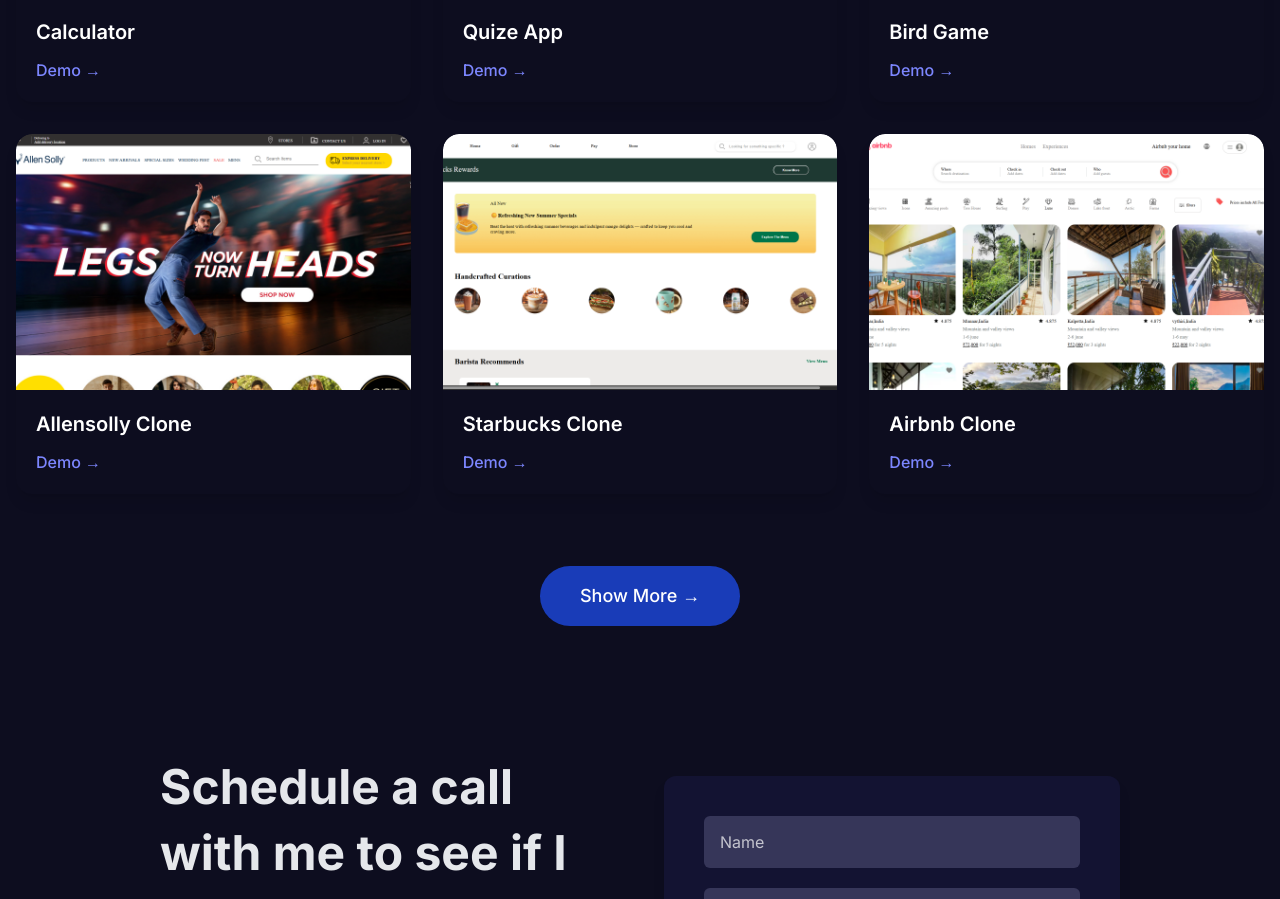
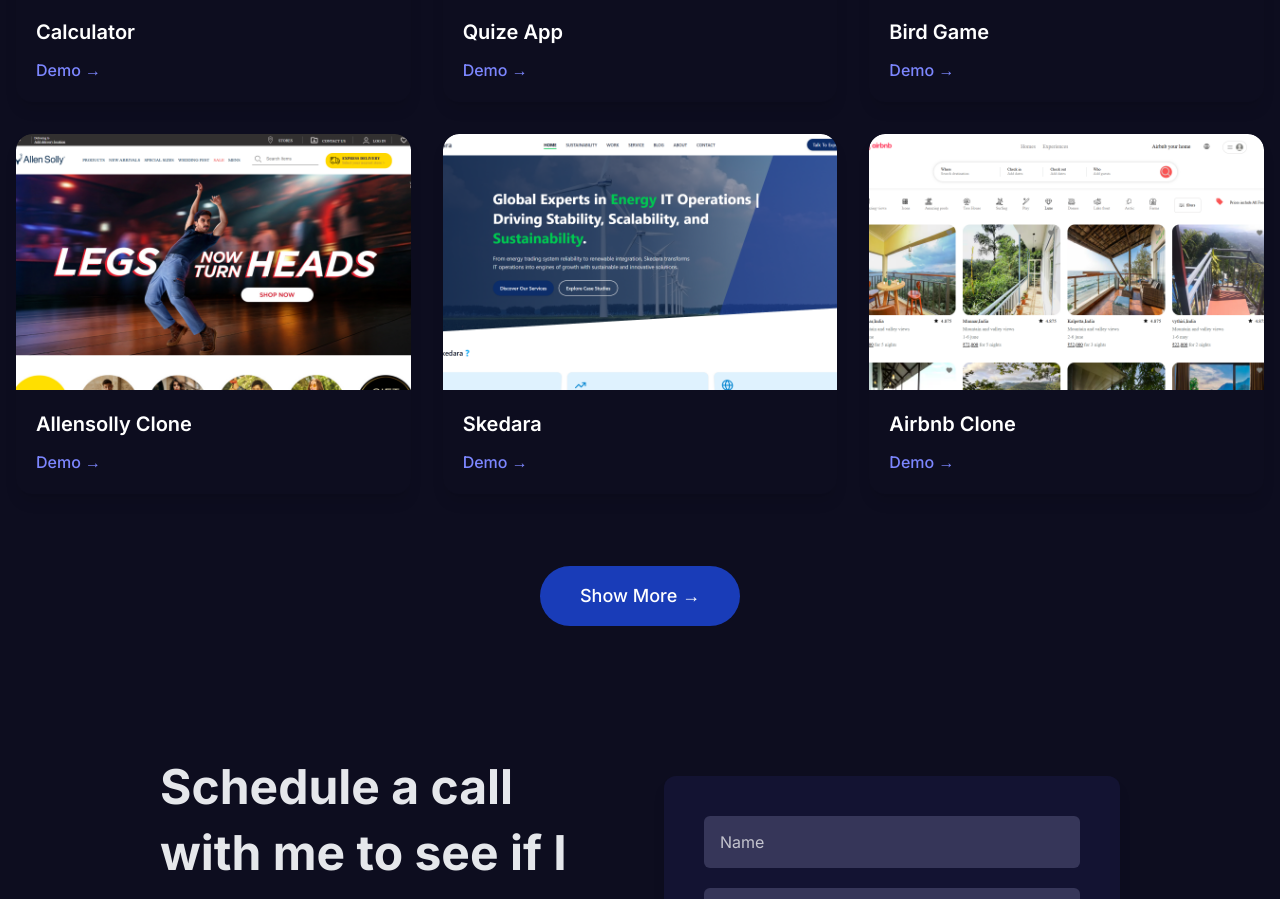
Before and after one commit to zayaaan-al/MyPortfolio, a Next.js app: page / in a window 1280 px wide. Shown: the part 4484-5383 px from the top of the page. Built offline with nearby package versions, Linux system fonts and the light colour scheme.

Commit message:
updated project

```diff
--- a/app/components/Home/Projects/Projects.tsx
+++ b/app/components/Home/Projects/Projects.tsx
@@ -53,10 +53,10 @@
   },
   {
     id: 8,
-    title: "Starbucks Clone",
-    repolink: "https://github.com/zayaaan-al/starbucks.git",
-    img: "/images/starbucks.png",
-    link: "https://zayaaan-al.github.io/starbucks/",
+    title: "Skedara",
+    repolink: "https://github.com/zayaaan-al/Skedara.git",
+    img: "/images/Skedara.png",
+    link: "https://skedaraclone.netlify.app/",
   },
   {
     id: 9,
```
Also changed, not shown: public/images/Skedara.png (added).
